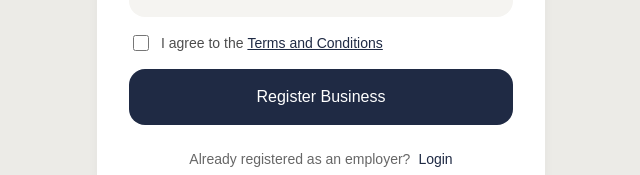
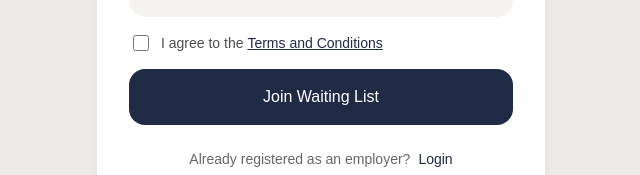
Before and after one commit to FaisalAlmarzouqi/Shiftup, a Next.js app in the folder frontend/: page /employerlogin in a window 1280 px wide. Shown: the part 1087-1262 px from the top of the page, without its empty margins (319-959 px from the left). Built offline with nearby package versions, Linux system fonts and the light colour scheme.

Commit message:
adding lmitations

```diff
--- a/frontend/app/employeractuallogin/page.tsx
+++ b/frontend/app/employeractuallogin/page.tsx
@@ -1,4 +1,10 @@
+"use client";
+
+import { useState } from "react";
+
 export default function EmployerLoginPage() {
+  const [error, setError] = useState("");
+
   return (
     <main className="flex min-h-screen items-center justify-center bg-[#F5F4F1] px-6">
 
@@ -26,12 +32,18 @@ export default function EmployerLoginPage() {
             className="w-full rounded-2xl border border-black/10 px-5 py-4 text-black placeholder:text-black/40 outline-none focus:border-[#B9CAB8]"
           />
 
-          <a
-            href="/employerdashboard"
+          {error && (
+            <p className="text-sm text-red-500">
+              {error}
+            </p>
+          )}
+
+          <button
+            onClick={() => setError("You must create an account first.")}
             className="block w-full rounded-2xl bg-[#1F2A44] py-4 text-center text-white transition hover:opacity-90"
           >
             Login as employer
-          </a>
+          </button>
 
         </div>
 
--- a/frontend/app/employerdashboard/page.tsx
+++ b/frontend/app/employerdashboard/page.tsx
@@ -27,7 +27,7 @@ export default function EmployerDashboardPage() {
               onClick={() => (window.location.href = "/employerlogin")}
               className="rounded-2xl bg-[#1F2A44] px-6 py-3 text-sm font-medium text-white transition hover:opacity-90"
             >
-              Employer Login
+             Get started as an Employer
             </button>
           </div>
 
--- a/frontend/app/employerlogin/page.tsx
+++ b/frontend/app/employerlogin/page.tsx
@@ -144,12 +144,15 @@ export default function EmployerRegisterPage() {
           </div>
 
           {/* BUTTON */}
-          <a
-            href="/employeractuallogin"
-            className="block w-full rounded-2xl bg-[#1F2A44] py-4 text-center font-medium text-white hover:opacity-90 transition"
-          >
-            Register Business
-          </a>
+           <a
+  href="https://forms.gle/ZtjN6m48C9FgPev66"
+  target="_blank"
+  rel="noopener noreferrer"
+  className="block w-full rounded-2xl bg-[#1F2A44] py-4 text-center font-medium text-white hover:opacity-90 transition"
+>
+  Join Waiting List
+</a>
+
 
         </div>
 
--- a/frontend/app/login/page.tsx
+++ b/frontend/app/login/page.tsx
@@ -1,4 +1,10 @@
+"use client";
+
+import { useState } from "react";
+
 export default function LoginPage() {
+  const [error, setError] = useState("");
+
   return (
     <main className="flex min-h-screen items-center justify-center bg-[#F5F4F1] px-6">
 
@@ -26,12 +32,19 @@ export default function LoginPage() {
             className="w-full rounded-2xl border border-black/10 px-5 py-4 text-black placeholder:text-black/40 outline-none focus:border-[#B9CAB8]"
           />
 
-         <a
-  href="/dashboard"
+          {error && (
+            <p className="text-sm text-red-500">
+              {error}
+            </p>
+          )}
+
+          <button
+            onClick={() => setError("You must create an account first.")}
             className="block w-full rounded-2xl bg-[#1F2A44] py-4 text-center text-white hover:opacity-90 transition"
           >
             Login as employee
-</a>
+          </button>
+
         </div>
 
         <p className="mt-6 text-center text-sm text-black/60">
--- a/frontend/app/register/page.tsx
+++ b/frontend/app/register/page.tsx
@@ -108,12 +108,14 @@ export default function RegisterPage() {
 
 </div>
           {/* BUTTON */}
-          <a
-            href="/login"
-            className="block w-full rounded-2xl bg-[#1F2A44] py-4 text-center font-medium text-white hover:opacity-90 transition"
-          >
-            Create Account
-          </a>
+         <a
+  href="https://forms.gle/ZtjN6m48C9FgPev66"
+  target="_blank"
+  rel="noopener noreferrer"
+  className="block w-full rounded-2xl bg-[#1F2A44] py-4 text-center font-medium text-white hover:opacity-90 transition"
+>
+  Join Waiting List
+</a>
 
         </div>
 
```
Lines whose indentation alone changed are shown as unchanged.
